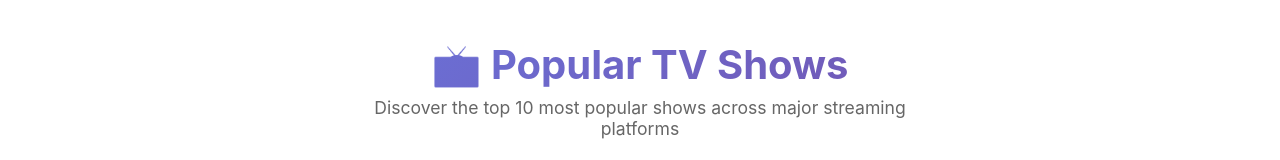
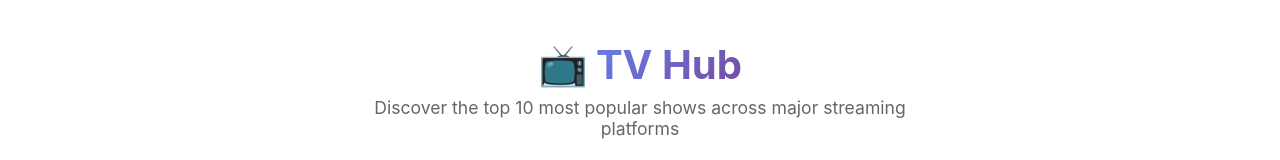
Before and after one commit to navillasa/tv-dashboard-k8s, a React (Vite) app in the folder frontend/: page / in a window 1280 px wide. Shown: the top 160 px of the page. Built offline with nearby package versions, Linux system fonts and the light colour scheme; no server answers.

Commit message:
refactor: Rename to 'TV Hub' and fix emoji styling

```diff
--- a/frontend/index.html
+++ b/frontend/index.html
@@ -4,7 +4,7 @@
     <meta charset="UTF-8" />
     <link rel="icon" href="/favicon.ico" />
     <meta name="viewport" content="width=device-width, initial-scale=1.0" />
-    <title>Popular TV Shows by Platform</title>
+    <title>TV Hub</title>
   </head>
   <body>
     <div id="root"></div>
--- a/frontend/src/App.tsx
+++ b/frontend/src/App.tsx
@@ -150,12 +150,20 @@ function App() {
           fontSize: "2.5rem",
           fontWeight: 700,
           margin: "0 0 0.5rem 0",
-          background: "linear-gradient(135deg, #667eea 0%, #764ba2 100%)",
-          WebkitBackgroundClip: "text",
-          WebkitTextFillColor: "transparent",
-          backgroundClip: "text"
+          display: "flex",
+          alignItems: "center",
+          justifyContent: "center",
+          gap: "0.5rem"
         }}>
-          📺 Popular TV Shows
+          <span style={{ fontSize: "2.5rem" }}>📺</span>
+          <span style={{
+            background: "linear-gradient(135deg, #667eea 0%, #764ba2 100%)",
+            WebkitBackgroundClip: "text",
+            WebkitTextFillColor: "transparent",
+            backgroundClip: "text"
+          }}>
+            TV Hub
+          </span>
         </h1>
         <p style={{
           color: "#666",
```
